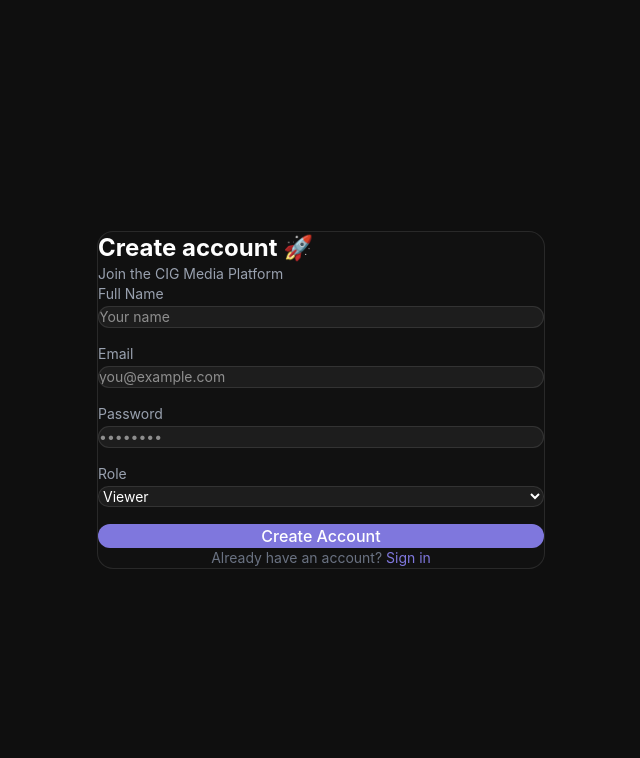
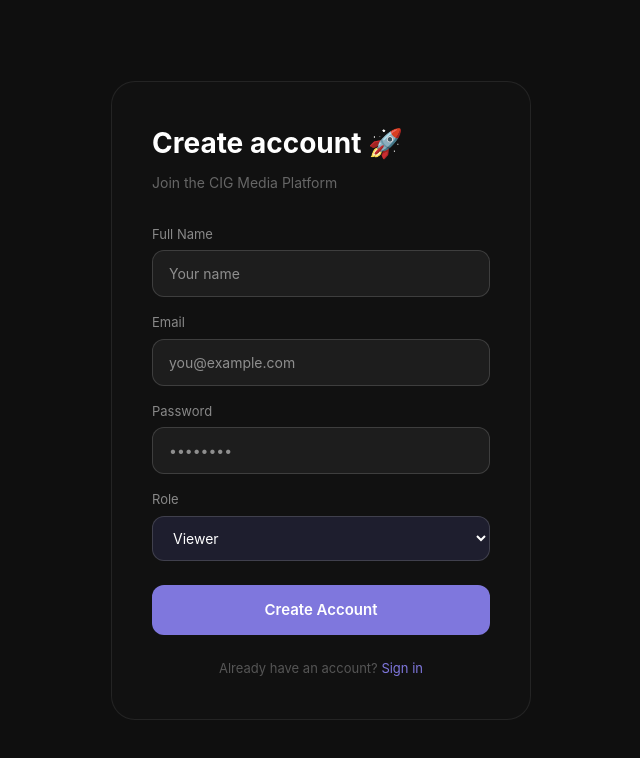
Before and after one commit to Gaurav-0309/media-platform, a React app in the folder frontend/: page /register in a window 1280 px wide. Shown: the top 758 px of the page, without its empty margins (319-959 px from the left). Built offline with nearby package versions, Linux system fonts and the light colour scheme; the HTML template or start-up script is replaced by a standard one.

Commit message:
registration page fixed

```diff
--- a/frontend/src/pages/Register.jsx
+++ b/frontend/src/pages/Register.jsx
@@ -19,55 +19,139 @@ export default function Register() {
     }
   }
 
+  const inputStyle = {
+    width: '100%',
+    background: 'rgba(255,255,255,0.05)',
+    border: '1px solid rgba(255,255,255,0.15)',
+    borderRadius: '12px',
+    padding: '12px 16px',
+    color: '#fff',
+    fontSize: '14px',
+    outline: 'none',
+    boxSizing: 'border-box',
+  }
+
+  const selectStyle = {
+    width: '100%',
+    background: '#1e1e2e',
+    border: '1px solid rgba(255,255,255,0.15)',
+    borderRadius: '12px',
+    padding: '12px 16px',
+    color: '#fff',
+    fontSize: '14px',
+    outline: 'none',
+    boxSizing: 'border-box',
+    cursor: 'pointer',
+    appearance: 'auto',
+  }
+
   return (
-    <div className="min-h-screen flex items-center justify-center bg-[#0f0f0f]">
-      <div className="w-full max-w-md bg-[#111] border border-white/10 rounded-2xl p-8">
-        <h1 className="text-2xl font-bold mb-1">Create account 🚀</h1>
-        <p className="text-gray-400 text-sm mb-8">Join the CIG Media Platform</p>
+    <div style={{
+      minHeight: '100vh',
+      display: 'flex',
+      alignItems: 'center',
+      justifyContent: 'center',
+      background: '#0f0f0f'
+    }}>
+      <div style={{
+        width: '100%',
+        maxWidth: '420px',
+        background: '#111',
+        border: '1px solid rgba(255,255,255,0.08)',
+        borderRadius: '24px',
+        padding: '40px',
+        margin: '20px'
+      }}>
+        <h1 style={{ fontSize: '28px', fontWeight: '700', color: '#fff', marginBottom: '8px' }}>
+          Create account 🚀
+        </h1>
+        <p style={{ color: '#666', fontSize: '14px', marginBottom: '32px' }}>
+          Join the CIG Media Platform
+        </p>
 
-        <form onSubmit={handleSubmit} className="flex flex-col gap-4">
-          {[
-            { label: 'Full Name',       key: 'name',     type: 'text',     placeholder: 'Your name' },
-            { label: 'Email',           key: 'email',    type: 'email',    placeholder: 'you@example.com' },
-            { label: 'Password',        key: 'password', type: 'password', placeholder: '••••••••' },
-          ].map(({ label, key, type, placeholder }) => (
-            <div key={key}>
-              <label className="text-sm text-gray-400 mb-1 block">{label}</label>
-              <input
-                type={type} required
-                value={form[key]}
-                onChange={e => setForm({...form, [key]: e.target.value})}
-                className="w-full bg-white/5 border border-white/10 rounded-xl px-4 py-3 text-white text-sm focus:outline-none focus:border-primary"
-                placeholder={placeholder}
-              />
-            </div>
-          ))}
+        <form onSubmit={handleSubmit} style={{ display: 'flex', flexDirection: 'column', gap: '16px' }}>
 
           <div>
-            <label className="text-sm text-gray-400 mb-1 block">Role</label>
+            <label style={{ fontSize: '13px', color: '#888', display: 'block', marginBottom: '6px' }}>
+              Full Name
+            </label>
+            <input
+              type="text" required
+              value={form.name}
+              onChange={e => setForm({ ...form, name: e.target.value })}
+              style={inputStyle}
+              placeholder="Your name"
+            />
+          </div>
+
+          <div>
+            <label style={{ fontSize: '13px', color: '#888', display: 'block', marginBottom: '6px' }}>
+              Email
+            </label>
+            <input
+              type="email" required
+              value={form.email}
+              onChange={e => setForm({ ...form, email: e.target.value })}
+              style={inputStyle}
+              placeholder="you@example.com"
+            />
+          </div>
+
+          <div>
+            <label style={{ fontSize: '13px', color: '#888', display: 'block', marginBottom: '6px' }}>
+              Password
+            </label>
+            <input
+              type="password" required
+              value={form.password}
+              onChange={e => setForm({ ...form, password: e.target.value })}
+              style={inputStyle}
+              placeholder="••••••••"
+            />
+          </div>
+
+          <div>
+            <label style={{ fontSize: '13px', color: '#888', display: 'block', marginBottom: '6px' }}>
+              Role
+            </label>
             <select
               value={form.role}
-              onChange={e => setForm({...form, role: e.target.value})}
-              className="w-full bg-white/5 border border-white/10 rounded-xl px-4 py-3 text-white text-sm focus:outline-none focus:border-primary"
+              onChange={e => setForm({ ...form, role: e.target.value })}
+              style={selectStyle}
             >
-              <option value="VIEWER">Viewer</option>
-              <option value="MEMBER">Club Member</option>
-              <option value="PHOTOGRAPHER">Photographer</option>
-              <option value="ADMIN">Admin</option>
+              <option value="VIEWER"       style={{ background: '#1e1e2e', color: '#fff' }}>Viewer</option>
+              <option value="MEMBER"       style={{ background: '#1e1e2e', color: '#fff' }}>Club Member</option>
+              <option value="PHOTOGRAPHER" style={{ background: '#1e1e2e', color: '#fff' }}>Photographer</option>
+              <option value="ADMIN"        style={{ background: '#1e1e2e', color: '#fff' }}>Admin</option>
             </select>
           </div>
 
           <button
-            type="submit" disabled={loading}
-            className="w-full bg-primary hover:bg-primary-dark text-white font-medium py-3 rounded-xl transition mt-2 disabled:opacity-50"
+            type="submit"
+            disabled={loading}
+            style={{
+              width: '100%',
+              background: loading ? '#444' : '#7F77DD',
+              color: '#fff',
+              border: 'none',
+              borderRadius: '12px',
+              padding: '14px',
+              fontSize: '15px',
+              fontWeight: '600',
+              cursor: loading ? 'not-allowed' : 'pointer',
+              marginTop: '8px',
+              transition: 'background 0.2s',
+            }}
+            onMouseEnter={e => { if (!loading) e.currentTarget.style.background = '#534AB7' }}
+            onMouseLeave={e => { if (!loading) e.currentTarget.style.background = '#7F77DD' }}
           >
             {loading ? 'Creating...' : 'Create Account'}
           </button>
         </form>
 
-        <p className="text-center text-sm text-gray-500 mt-6">
+        <p style={{ textAlign: 'center', fontSize: '13px', color: '#555', marginTop: '24px' }}>
           Already have an account?{' '}
-          <Link to="/login" className="text-primary hover:underline">Sign in</Link>
+          <Link to="/login" style={{ color: '#7F77DD', textDecoration: 'none' }}>Sign in</Link>
         </p>
       </div>
     </div>
```
